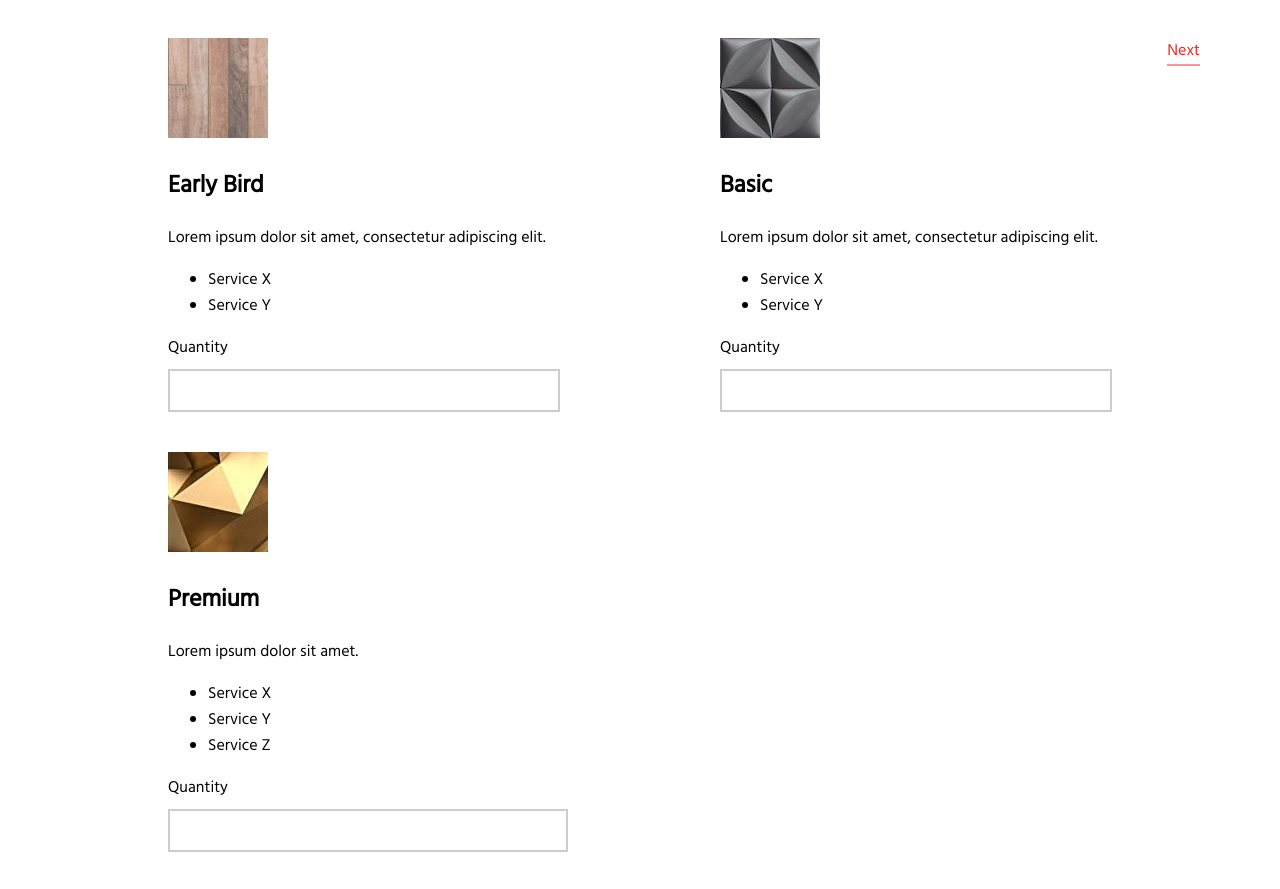
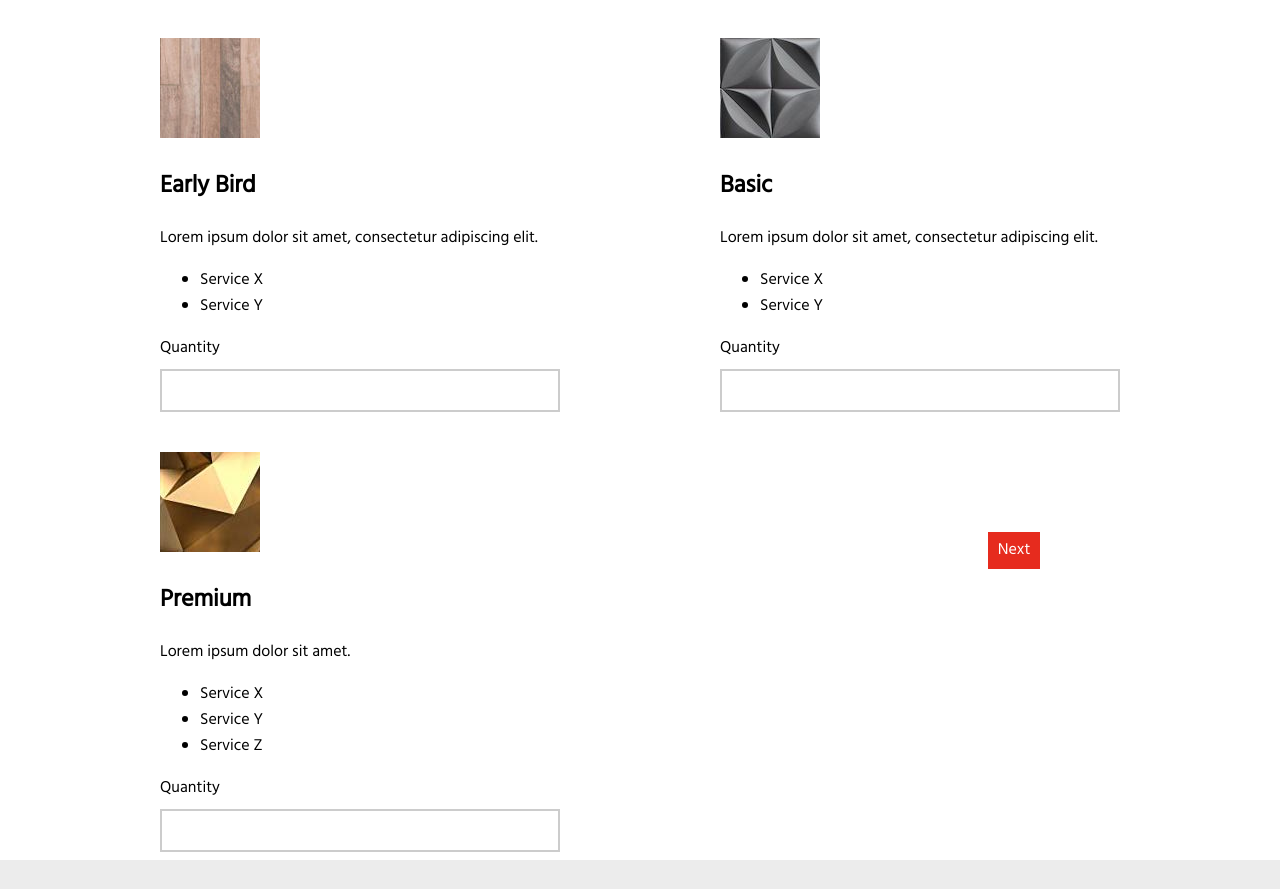
Before and after one commit to stephtherriault/339-lab-4, a plain HTML site: page Style_Guide_Template/Select a product.html in a window 1280 px wide. Shown: the part 191-1080 px from the top of the page. Drawn offline with Linux system fonts and the light colour scheme.

Commit message:
improved purchase navigation

```diff
--- a/Style_Guide_Template/Select a product.html
+++ b/Style_Guide_Template/Select a product.html
@@ -87,10 +87,11 @@
                   <input class="text-field" type="text">
                   </br>
                 </form>
+              </div>
 
+              <div class="box-item-content submit-box">
+                <a class="button-nav-solid purchase-next-button" href="payment.html">Next</a>
               </div>
-                <a class="in-text-nav purchase-next-button" href="payment.html">Next</a>
-
 
 
             </div>
@@ -115,7 +116,7 @@
                   team members<br>
                   lab number
               </p>
-              </div
+            </div>
               <div class="box-item-content">
                   <ul class="footer-text">
                     <li> <a class= "footer-link" href="template.html"> Style Guide</a></li>
--- a/Style_Guide_Template/css/flexbox.css
+++ b/Style_Guide_Template/css/flexbox.css
@@ -48,6 +48,13 @@
 	flex:1;
 	-webkit-flex: 1;
 	-ms-flex: 1;
+}
+
+.submit-box{
+	position:relative;
+	margin:5rem;
+	margin-bottom: 10rem;
+	min-width:15rem;
 }
 
 .box-item-demo{
--- a/Style_Guide_Template/css/main.css
+++ b/Style_Guide_Template/css/main.css
@@ -5,7 +5,8 @@
 body {
   /*font-family: sans-serif;*/
   font-family: 'Hind', sans-serif;
-
+  margin: 0;
+  padding: 5rem;
 }
 
 h1{
@@ -59,9 +60,6 @@ section code {
 	height: auto;
 }
 
-.body{
-  margin: 5rem;
-}
 
 .plan{
   padding-left: 5rem;
@@ -182,6 +180,7 @@ body {
 
 #home{
   background: url(../img/set.jpg)no-repeat center center fixed;
+padding:0;
 }
 
 .home-opening-text h4{
@@ -201,14 +200,9 @@ body {
 
 }
 
+.purchase-next-button{
 
-
-
-
-
-
-
-
+}
 
 
 
```
Also changed, not shown: Style_Guide_Template/Home.html (+1 -1 lines), Style_Guide_Template/volunteer.html (+2 -2 lines).
